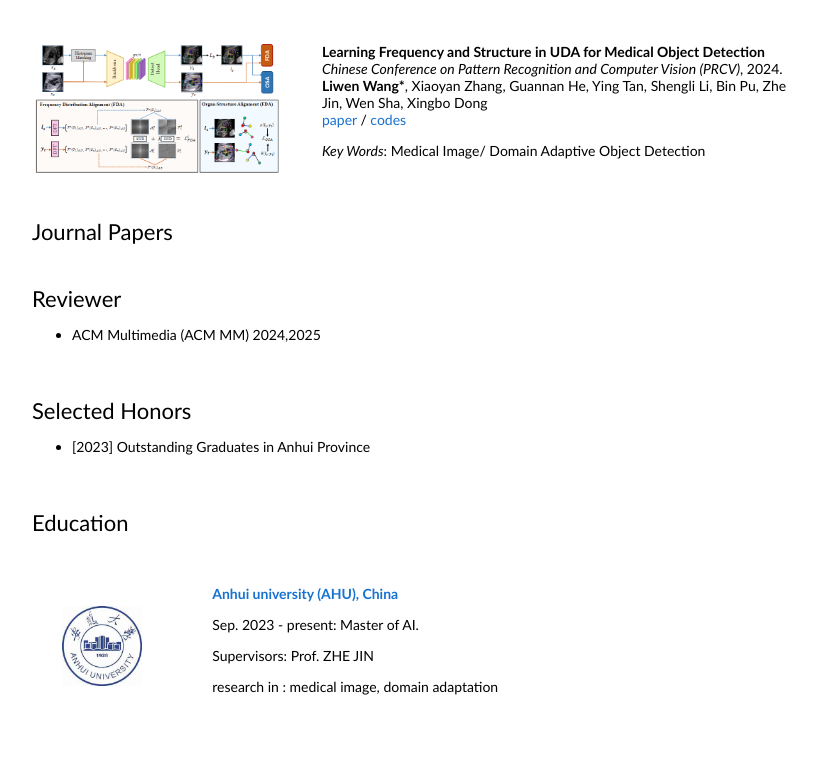
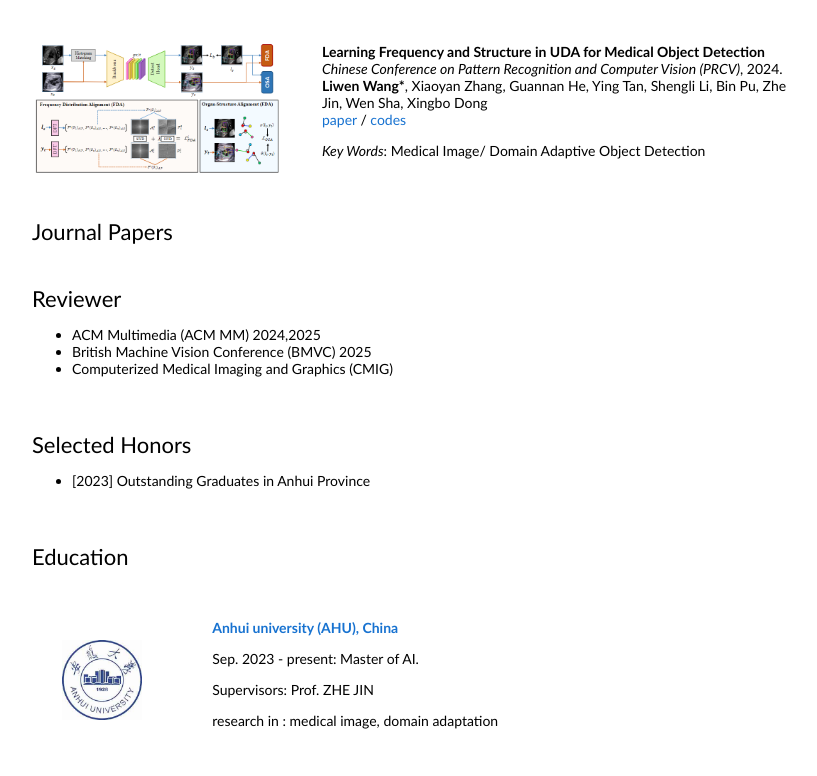
Before and after one commit to LiwenWang919/liwenwang919.github.io, a plain HTML site: page index.html in a window 1280 px wide. Shown: the part 1174-1950 px from the top of the page, without its empty margins (228-1045 px from the left). Before the commit the page ends 1921 px from the top, so only its background shows below. Drawn offline with Linux system fonts and the light colour scheme.

Commit message:
Update index.html

```diff
--- a/index.html
+++ b/index.html
@@ -239,6 +239,8 @@
                                         <heading>Reviewer</heading>
                                         <ul>
                                           <li>ACM Multimedia (ACM MM) 2024,2025</li>
+                                          <li>British Machine Vision Conference (BMVC) 2025</li>
+                                          <li>Computerized Medical Imaging and Graphics (CMIG)</li>
                                           <!-- <li>International Journal of Computer Visio (IJCV) </li>
                                           <li>IEEE Transactions on Neural Networks and Learning Systems (TNNLS) </li>
                                           <li>IEEE Transactions on Image Processing (TIP) </li>
```
